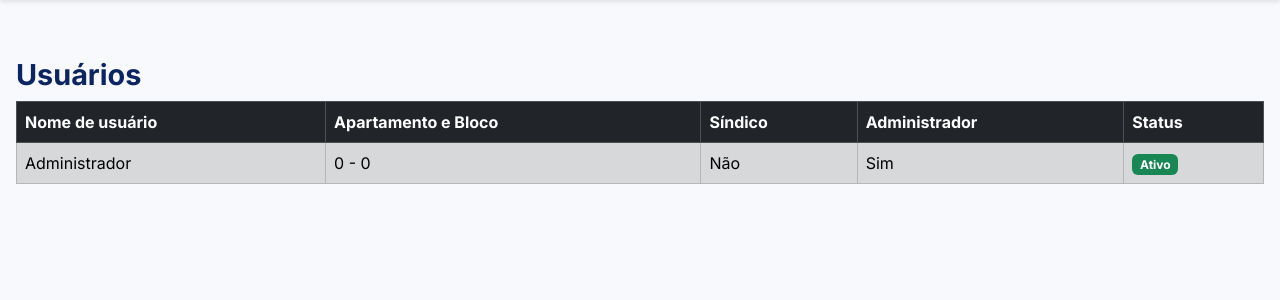
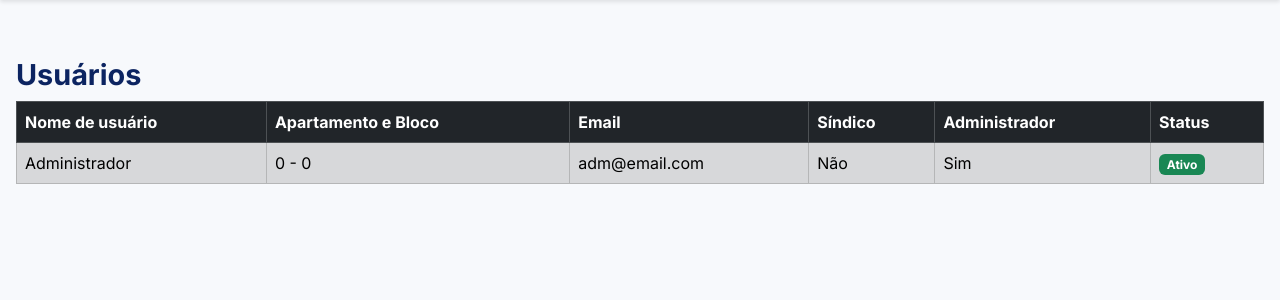
Before and after one commit to p-yuki/rede-social, a Flask app: page /usuarios in a window 1280 px wide. Shown: the part 67-367 px from the top of the page. Run offline with Flask 3, Linux system fonts and the light colour scheme.

Commit message:
funcionou

```diff
--- a/app.py
+++ b/app.py
@@ -21,7 +21,7 @@ app.config['MAX_CONTENT_LENGTH'] = 5 * 1024 * 1024
 os.makedirs(app.config['UPLOAD_FOLDER'], exist_ok=True)
 
 # 💾 Configuração do banco de dados
-app.config['SQLALCHEMY_DATABASE_URI'] = 'mysql+pymysql://root:2007@localhost/redesocialdb'
+app.config['SQLALCHEMY_DATABASE_URI'] = 'mysql+pymysql://root:1234@localhost/redesocialdb'
 app.config['SQLALCHEMY_TRACK_MODIFICATIONS'] = False
 db.init_app(app)
 
@@ -59,7 +59,7 @@ with app.app_context():
     if not Usuario.query.filter_by(email='adm@gmail.com').first():
         admin = Usuario()
         admin.nome = 'Administrador'
-        admin.email = 'adm@gmail.com'
+        admin.email = 'adm@email.com'
         admin.senha = generate_password_hash('12345')
         admin.bloco = '0'
         admin.apartamento = '0'
@@ -80,22 +80,25 @@ with app.app_context():
 def inject_usuario():
     class UsuarioFake:
         # NOVIDADE: Adicionado 'foto_path' ao construtor
-        def __init__(self, nome, bloco, apartamento, is_adm, is_sindico, foto_path):
+        def __init__(self, nome, email, bloco, apartamento, is_adm, is_sindico, foto_path):
             self.nome = nome
+            self.email = email
             self.bloco = bloco
             self.apartamento = apartamento
             self.is_adm = is_adm
             self.is_sindico = is_sindico
-            self.foto_path = foto_path # NOVIDADE: Campo para o caminho da foto
+            self.foto_path = foto_path  # NOVIDADE: Campo para o caminho da foto
 
     usuario = UsuarioFake(
         session.get('user_name'),
+        session.get('user_email'),  # <-- ADICIONE AQUI
         session.get('user_bloco'),
         session.get('user_apartamento'),
         session.get('is_adm'),
         session.get('is_sindico'),
-        session.get('user_foto_path') # NOVIDADE: Busca o caminho da foto da sessão
+        session.get('user_foto_path')
     )
+
     return dict(usuario=usuario)
 
 
--- a/templates/usuarios.html
+++ b/templates/usuarios.html
@@ -8,6 +8,7 @@
             <tr>
                 <th>Nome de usuário</th>
                 <th>Apartamento e Bloco</th>
+                <th>Email</th>
                 <th>Síndico</th>
                 <th>Administrador</th>
                 <th>Status</th>
@@ -22,6 +23,7 @@
             <tr class="{% if not usuario.is_active %}table-danger{% endif %}">
                 <td>{{ usuario.nome }}</td>
                 <td>{{ usuario.apartamento }} - {{ usuario.bloco }}</td>
+                <td>{{ usuario.email }}</td>
                 <td>{{ 'Sim' if usuario.is_sindico else 'Não' }}</td>
                 <td>{{ 'Sim' if usuario.is_adm else 'Não' }}</td>
                 <td>
--- a/usuarios.py
+++ b/usuarios.py
@@ -92,6 +92,7 @@ def login():
                     foto_path = foto.foto_path  # ou check_password_hash
             session['user_id'] = user.id
             session['user_name'] = user.nome
+            session['user_email'] = user.email
             session['user_bloco'] = user.bloco
             session['user_apartamento'] = user.apartamento
             session['is_adm'] = user.is_adm
```
Also changed, not shown: perfil.py (+3 -12 lines), templates/achados_perdidos_form.html (+5 -7 lines), templates/perfil.html (+8 -8 lines).
